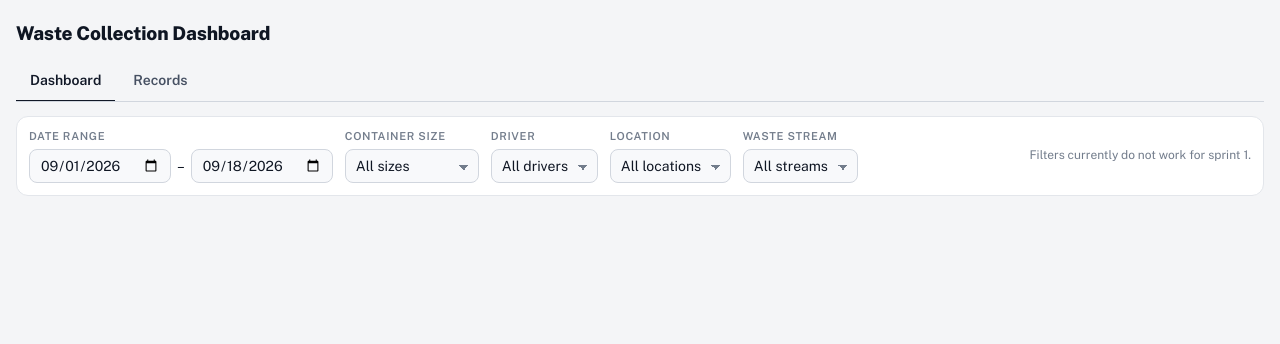
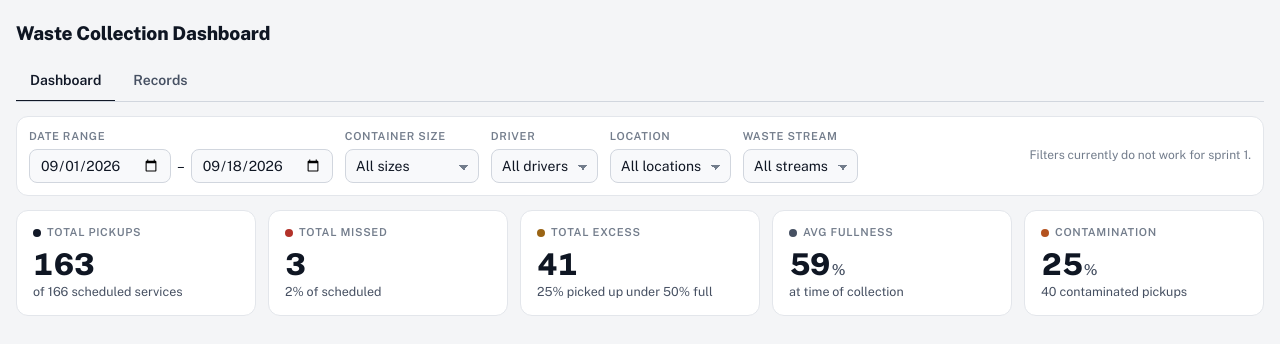
Before and after one commit to alexhart3/waste_dashboard, a Next.js app in the folder frontend/: page / in a window 1280 px wide. Shown: the top 344 px of the page. Built offline with nearby package versions, Linux system fonts and the light colour scheme.

Commit message:
Created KpiRow

```diff
--- a/frontend/src/app/page.tsx
+++ b/frontend/src/app/page.tsx
@@ -1,9 +1,10 @@
+import KpiRow from "@/components/KpiRow";
 
 
 export default function Home() {
   return (
-    <div>
-
-    </div>
+    <>
+      <KpiRow />
+    </>
   );
 }
--- /dev/null
+++ b/frontend/src/components/KpiRow.tsx
@@ -0,0 +1,13 @@
+import KpiCard from "@/components/KpiCard";
+
+export default function KpiRow() {
+    return (
+        <section className="kpis">
+        <KpiCard label="Total pickups" value="163" sub="of 166 scheduled services" color="var(--accent)" />
+        <KpiCard label="Total missed" value="3" sub="2% of scheduled" color="var(--crit)" />
+        <KpiCard label="Total excess" value="41" sub="25% picked up under 50% full" color="var(--warn)" />
+        <KpiCard label="Avg fullness" value="59" unit="%" sub="at time of collection" color="var(--ink-2)" />
+        <KpiCard label="Contamination" value="25" unit="%" sub="40 contaminated pickups" color="var(--serious)" />
+        </section>
+    )
+}
```
